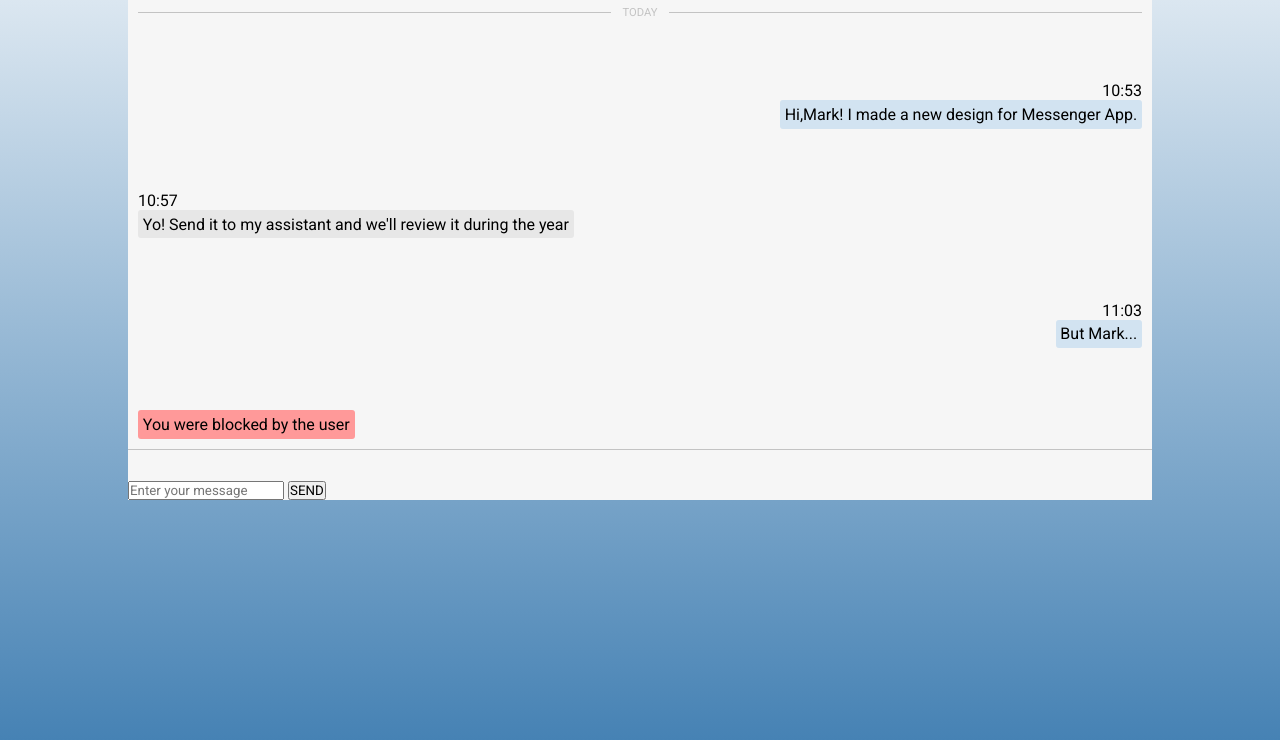
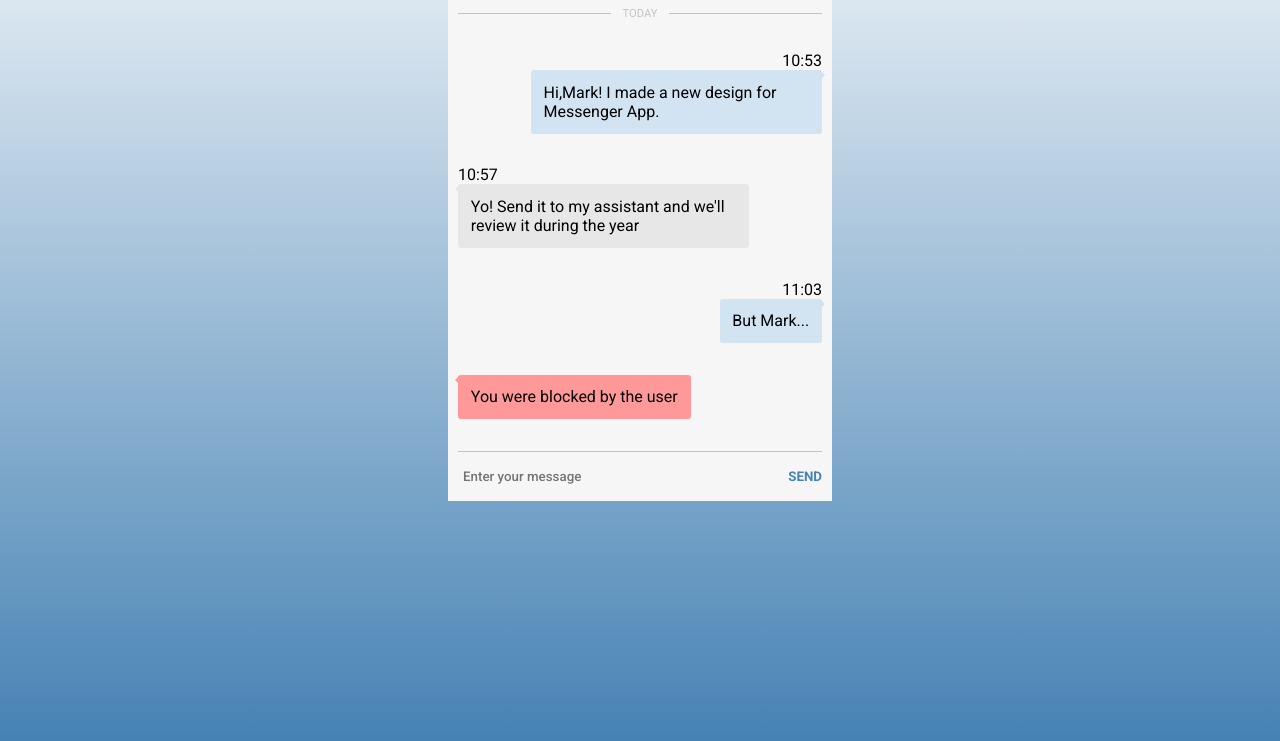
Before and after one commit to Mustaine16/FrontLoops, a plain HTML site: page Loop 1/4/index.html in a window 1280 px wide. Shown: the part 179-920 px from the top of the page. Drawn offline with Linux system fonts and the light colour scheme.

Commit message:
Loop 1 , step 4 terminado

```diff
--- a/Loop 1/4/index.html
+++ b/Loop 1/4/index.html
@@ -12,7 +12,7 @@
     <link rel="stylesheet" href="./styles.css" />
   </head>
   <body>
-    <header class="container">
+    <section class="container">
       <!-- HEADER -->
       <header>
         <div class="contact">
@@ -52,12 +52,13 @@
               <p class="message-text">You were blocked by the user</p>
             </div>
           </div>
+          <div class="bottom-line"></div>
         </div>
         <form action="">
           <input type="text" placeholder="Enter your message" />
           <button class="send">SEND</button>
         </form>
       </div>
-    </header>
+    </section>
   </body>
 </html>
--- a/Loop 1/4/styles.css
+++ b/Loop 1/4/styles.css
@@ -32,26 +32,33 @@ body {
 
 header {
   display: flex;
-  justify-content: space-around;
+  justify-content: space-between;
   align-items: center;
   height: 10%;
   width: 100%;
+  padding: 0 10px;
   background-color: steelblue;
+  color: whitesmoke;
+}
+
+header .dot {
+  height: 10px;
+  width: 10px;
+  margin-right: 0.4em;
+  border-radius: 50%;
+  background: whitesmoke;
 }
 
 .contact {
   display: flex;
-  justify-content: space-between;
+  justify-content: flex-start;
   align-items: center;
-  width: 65%;
+  width: 70%;
 }
 
-.contact .dot {
-  height: 10px;
-  width: 10px;
-  /* margin-right: 0.4em; */
-  border-radius: 50%;
-  background: whitesmoke;
+.close:hover {
+  filter: opacity(60%);
+  cursor: pointer;
 }
 
 /* CHAT BODY */
@@ -63,6 +70,7 @@ header {
   height: 90%;
   width: 100%;
   background: rgb(246, 246, 246);
+  padding: 10px 10px 0 10px;
 }
 
 /* The "today" h4 and lines*/
@@ -98,8 +106,7 @@ h4:after {
   flex-direction: column;
   justify-content: space-between;
   height: 90%;
-  padding: 10px;
-  border-bottom: 1px solid var(--gris-hora);
+  /* border-bottom: 1px solid var(--gris-hora); */
 }
 
 /* Message container = hour + Bubble with Text */
@@ -111,7 +118,8 @@ h4:after {
 }
 
 .message-bubble {
-  padding: 0.3em;
+  position: relative;
+  padding: 0.5em;
   border-radius: 3px;
 }
 
@@ -130,6 +138,17 @@ h4:after {
   background-color: rgb(210, 227, 241);
 }
 
+.user-msg .message-bubble::before {
+  content: "";
+  position: absolute;
+  top: 0px;
+  right: -8px;
+  border-width: 5px;
+  border-style: solid;
+  border-color: transparent transparent transparent #d0e2f1;
+  z-index: 100;
+}
+
 /* Odd --> Left, the contact messages
 */
 
@@ -141,8 +160,93 @@ h4:after {
   background-color: rgb(231, 231, 231);
 }
 
+.contact-msg .message-bubble::before {
+  content: "";
+  position: absolute;
+  top: 0px;
+  left: -8px;
+  border-width: 5px;
+  border-style: solid;
+  border-color: transparent rgb(231, 231, 231) transparent transparent;
+  z-index: 100;
+}
+
 /* Blocked Message */
 
 .message.blocked .message-bubble {
   background: rgb(255, 153, 153);
 }
+
+.message.blocked .message-bubble::before {
+  content: "";
+  position: absolute;
+  top: 0px;
+  left: -8px;
+  border-width: 5px;
+  border-style: solid;
+  border-color: transparent rgb(255, 153, 153) transparent transparent;
+  z-index: 100;
+}
+
+.bottom-line {
+  height: 1px;
+  background: var(--gris-hora);
+}
+/* INPUT MESSAGE */
+
+form {
+  display: flex;
+  justify-content: space-between;
+  align-items: center;
+  height: 10%;
+  transition: background 0.3s;
+}
+
+input {
+  border: none;
+  background: transparent;
+  height: 100%;
+  width: 75%;
+  padding-left: 5px;
+  transition: background 0.3s;
+}
+
+input:focus {
+  outline: none;
+}
+
+input::placeholder {
+  /* text-transform: uppercase; */
+  font-weight: 500;
+}
+
+button {
+  background: transparent;
+  color: steelblue;
+  border: none;
+  font-weight: 700;
+  cursor: pointer;
+  transition: font-size 0.1s;
+}
+
+button:hover {
+  font-size: 1rem;
+}
+
+/* QUERIES */
+
+@media screen and (min-width: 650px) {
+  .container {
+    width: 60%;
+  }
+  .message-bubble {
+    padding: 0.8em;
+  }
+}
+
+@media screen and (min-width: 1024px) {
+  .container {
+    width: 30%;
+    margin-top: 15vh;
+  }
+}
```
